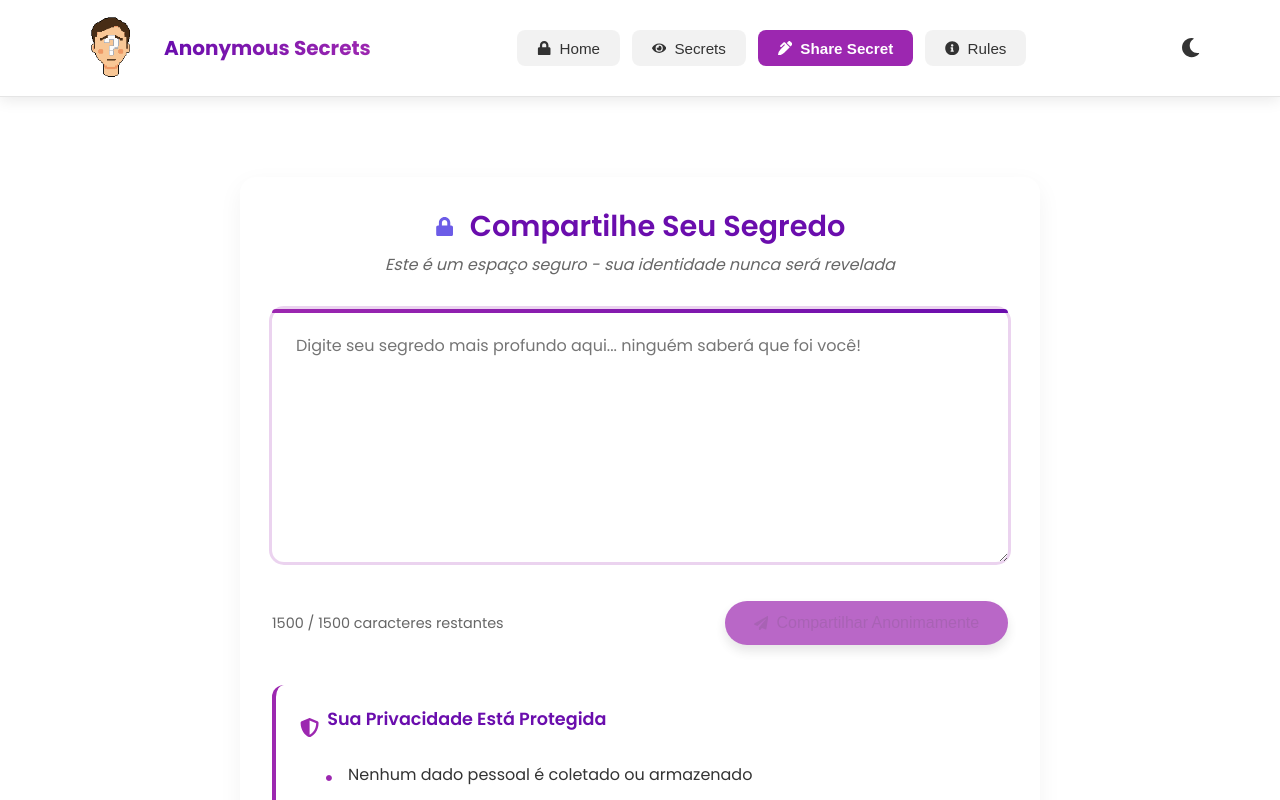
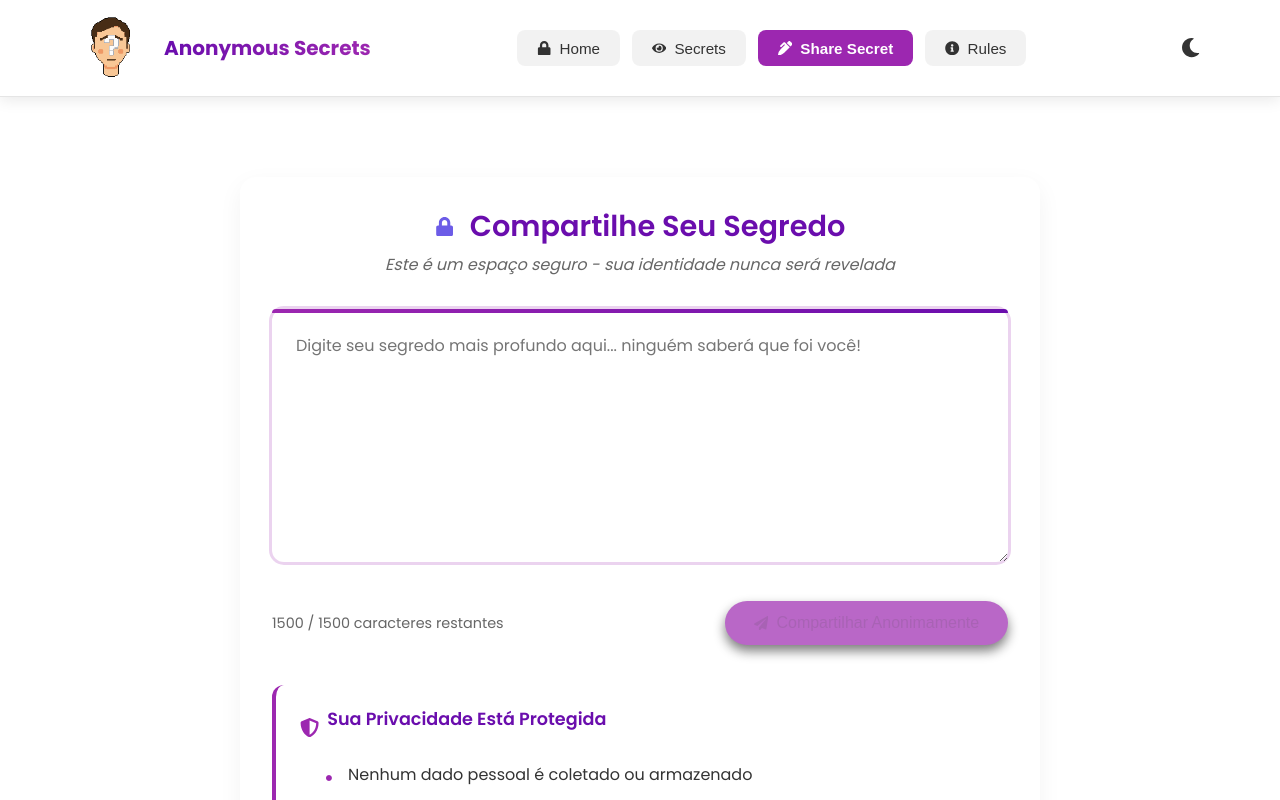
Before and after one commit to Thiago-Chiloff/anonymoussecrets, a React (Vite) app: page /write in a window 1280 px wide. In both pictures the pointer is over the button "Compartilhar Anonimamente". Shown: the top 800 px of the page. Built offline with nearby package versions, Linux system fonts and the light colour scheme; no server answers; the database is empty.

Commit message:
corrigindo-no-ligth-theme

```diff
--- a/src/WriteSecret.css
+++ b/src/WriteSecret.css
@@ -121,7 +121,7 @@
 
   color: rgba(0, 0, 0, 0.15);
   transform: translateY(-2px);
-  box-shadow: 0 6px 12px rgba(0, 0, 0, 0.15);
+  box-shadow: 0 6px 12px rgba(0, 0, 0, 0.736);
 }
 
 .submit-btn:disabled {
```
